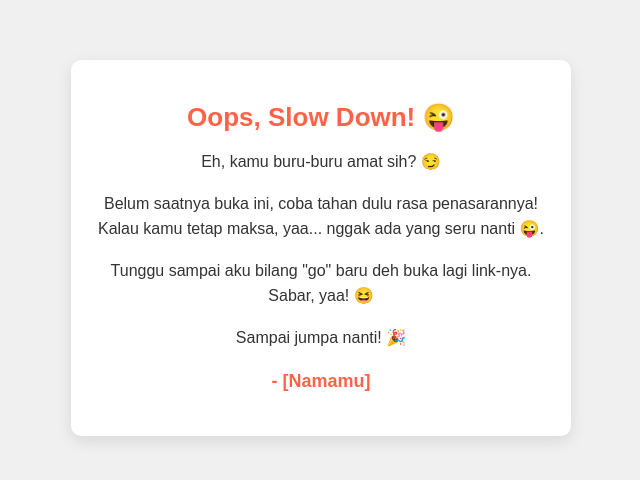
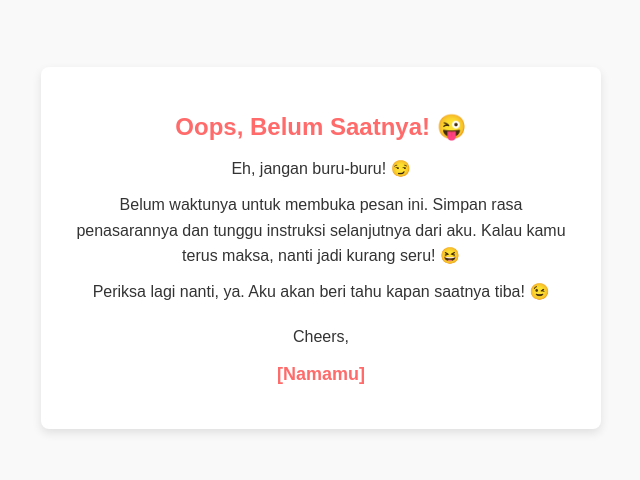
Before and after one commit to Nizar-90/hmmm, a plain HTML site: page index.html in a window 1280 px wide. Shown: the part 152-632 px from the top of the page, without its empty margins (319-959 px from the left). Drawn offline with Linux system fonts and the light colour scheme.

Commit message:
belum waktunya dibuka up ui

```diff
--- a/index.html
+++ b/index.html
@@ -9,12 +9,14 @@
 <body>
     <div class="container">
         <div class="card">
-            <h1>Oops, Slow Down! 😜</h1>
-            <p>Eh, kamu buru-buru amat sih? 😏</p>
-            <p>Belum saatnya buka ini, coba tahan dulu rasa penasarannya! Kalau kamu tetap maksa, yaa... nggak ada yang seru nanti 😜.</p>
-            <p>Tunggu sampai aku bilang "go" baru deh buka lagi link-nya. Sabar, yaa! 😆</p>
-            <p>Sampai jumpa nanti! 🎉</p>
-            <p><strong>- [Namamu]</strong></p>
+            <h1>Oops, Belum Saatnya! 😜</h1>
+            <p>Eh, jangan buru-buru! 😏</p>
+            <p>Belum waktunya untuk membuka pesan ini. Simpan rasa penasarannya dan tunggu instruksi selanjutnya dari aku. Kalau kamu terus maksa, nanti jadi kurang seru! 😆</p>
+            <p>Periksa lagi nanti, ya. Aku akan beri tahu kapan saatnya tiba! 😉</p>
+            <div class="footer">
+                <p>Cheers,</p>
+                <p><strong>[Namamu]</strong></p>
+            </div>
         </div>
     </div>
 </body>
--- a/styles.css
+++ b/styles.css
@@ -6,25 +6,29 @@ body {
     justify-content: center;
     align-items: center;
     height: 100vh;
-    background-color: #f0f0f0;
+    background-color: #f9f9f9;
 }
 
 .container {
-    text-align: center;
+    display: flex;
+    justify-content: center;
+    align-items: center;
+    height: 100%;
 }
 
 .card {
     background-color: #ffffff;
-    border-radius: 10px;
-    padding: 25px;
-    box-shadow: 0 5px 15px rgba(0, 0, 0, 0.1);
-    max-width: 450px;
-    margin: 0 auto;
+    border-radius: 8px;
+    padding: 30px;
+    box-shadow: 0 4px 10px rgba(0, 0, 0, 0.1);
+    max-width: 500px;
+    margin: 20px;
+    text-align: center;
 }
 
 h1 {
-    font-size: 26px;
-    color: #ff6347;
+    font-size: 24px;
+    color: #ff6b6b;
     margin-bottom: 15px;
 }
 
@@ -32,9 +36,14 @@ p {
     font-size: 16px;
     color: #333;
     line-height: 1.6;
+    margin: 10px 0;
+}
+
+.footer {
+    margin-top: 20px;
 }
 
 strong {
     font-size: 18px;
-    color: #ff6347;
+    color: #ff6b6b;
 }
```
